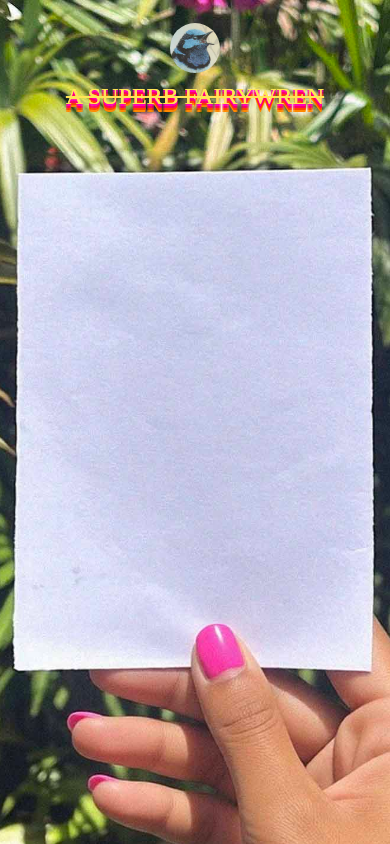
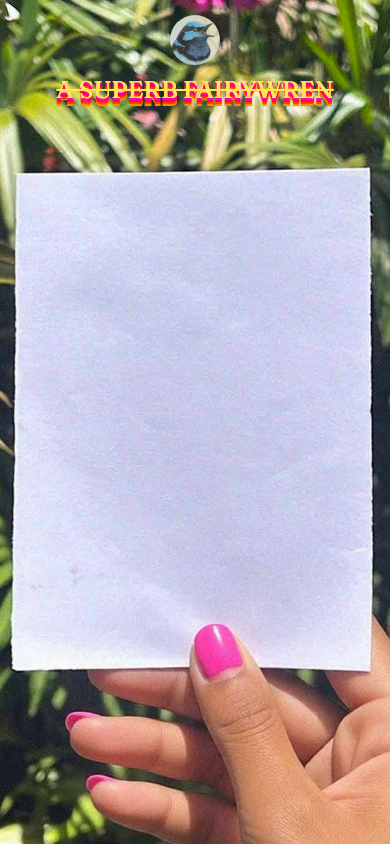
Before and after one commit to daniel-mea/a-superb-fairywren, a plain HTML site: page docs/tala-paymentsuccess/index.html in a window 390 px wide. Drawn offline with Linux system fonts and the light colour scheme.

Commit message:
test keys lets goooo

```diff
--- a/docs/tala-paymentsuccess/index.html
+++ b/docs/tala-paymentsuccess/index.html
@@ -7,7 +7,6 @@
 <link href="https://fonts.googleapis.com/css2?family=Fraunces:ital,wght@1,700&family=Fraunces:wght@500&display=swap" rel="stylesheet">
 <link rel="icon" type="image/png" href="https://raw.githubusercontent.com/daniel-mea/a-superb-fairywren/main/docs/website_assets/Fairywren_stamp_icon-CIRCLE_Small.png">
 <style>
-html, body {<style>
 html, body {
   margin: 0;
   padding: 0;
@@ -27,7 +26,6 @@
   height: 125vh;
   background-color: #000000;
   background-image: url('https://raw.githubusercontent.com/daniel-mea/a-superb-fairywren/main/docs/website_assets/thank-you-note_TALA.jpg');  background-position: center top;
-  background-position: center top;
   background-repeat: repeat-x;
   background-size: auto 100%;
   z-index: 0;
@@ -39,7 +37,7 @@
   .bg-layer {
     position: fixed;
     top: 0;
-    left: 50.5%;
+    left: 50%;
     width: 105vw;
     height: 105vh;
   }
```
Also changed, not shown: docs/ASF101-Paperback-checkout/index.html (+1 -1 lines), docs/website_assets/thank-you-note_DANNY.jpg.
